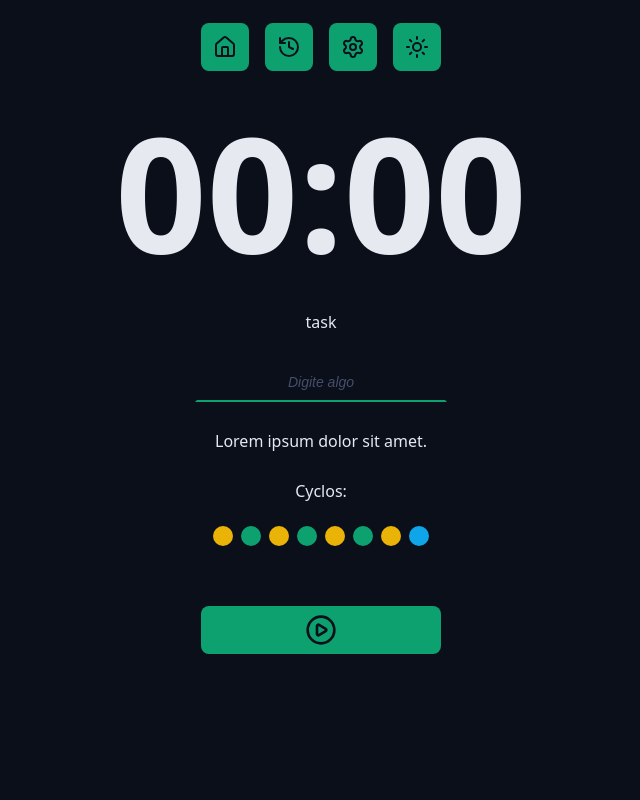
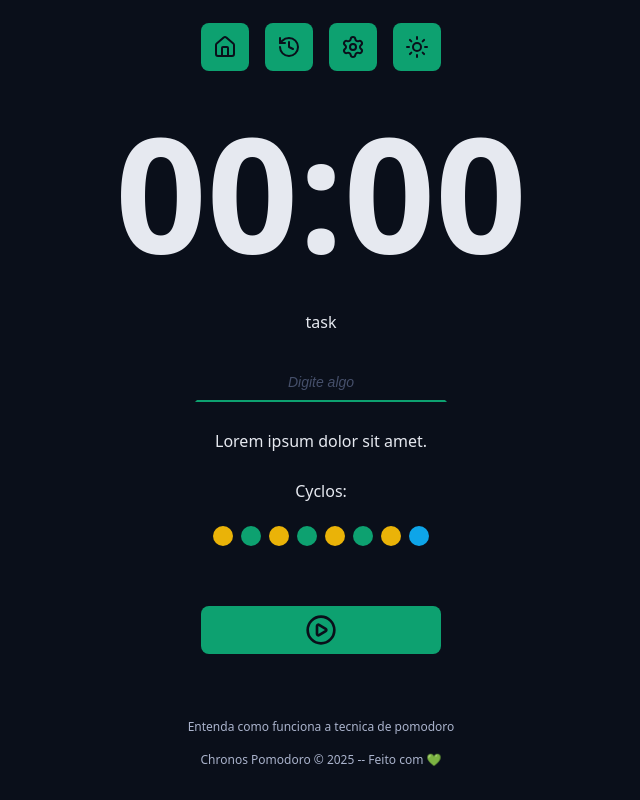
Before and after one commit to Anthony-Albuquerque405/chronos-pomodoro, a React (Vite) app: page / in a window 1280 px wide. Shown: the part 198-998 px from the top of the page, without its empty margins (319-959 px from the left). Before the commit the page ends 916 px from the top, so only its background shows below. Built offline with nearby package versions, Linux system fonts and the light colour scheme.

Commit message:
Criando o componente de footer (rodapé)

```diff
--- a/src/App.tsx
+++ b/src/App.tsx
@@ -10,10 +10,11 @@
 import { DefaultInput } from './components/DefaultInput';
 import { Cycles } from './components/Cycles';
 import { DefaultButton } from './components/DefaultButton';
+import { Footer } from './components/Footer';
+import { PlayCircleIcon } from 'lucide-react';
 
 import './styles/theme.css';
 import './styles/global.css';
-import { PlayCircleIcon } from 'lucide-react';
 
 export function App() {
   return (
@@ -53,11 +54,14 @@
           <div className='formRow'>
             <DefaultButton
               icon={<PlayCircleIcon></PlayCircleIcon>}
-              color='green'
             ></DefaultButton>
           </div>
         </form>
       </Conteiner>
+
+      <Conteiner>
+        <Footer></Footer>
+      </Conteiner>
     </Fragment>
   );
 }
--- /dev/null
+++ b/src/components/Footer/index.tsx
@@ -0,0 +1,13 @@
+import styles from './styles.module.css';
+
+export function Footer() {
+  /* Componente de Cabeçalho */
+  return (
+    <footer className={styles.footer}>
+      <a href='#'>Entenda como funciona a tecnica de pomodoro</a>
+      <a href='#'>
+        Chronos Pomodoro &copy; {new Date().getFullYear()} -- Feito com 💚
+      </a>
+    </footer>
+  );
+}
--- /dev/null
+++ b/src/components/Footer/styles.module.css
@@ -0,0 +1,18 @@
+.footer {
+  display: flex;
+  flex-direction: column;
+  align-items: center;
+  justify-content: center;
+  gap: 1.6rem;
+
+  font-size: 1.2rem;
+}
+
+.footer a {
+  color: var(--text-muted);
+  text-decoration: none;
+}
+
+.footer a:hover {
+  text-decoration: underline;
+}
```
